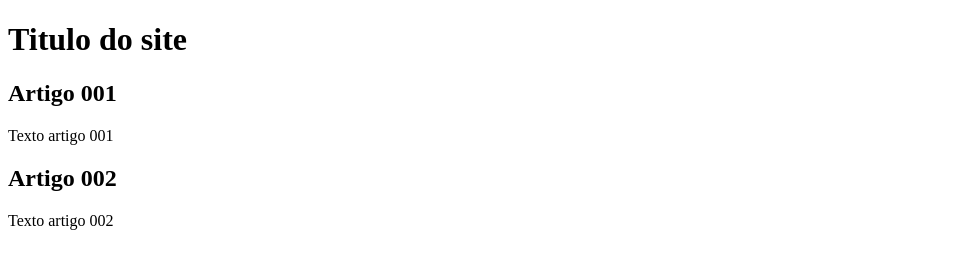
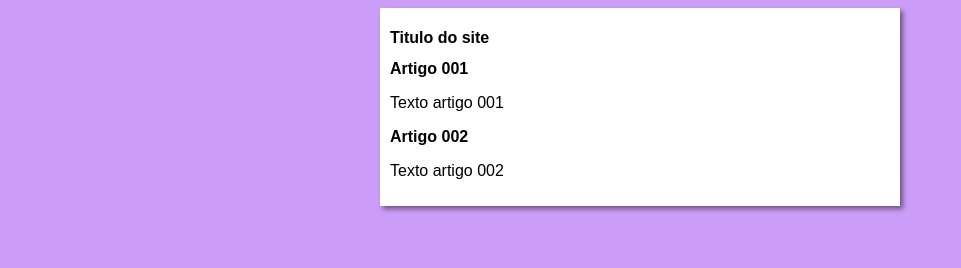
Before and after one commit to Vivianyribeiro/Projeto-site, a plain HTML site: page index.html in a window 1280 px wide. Shown: the whole page, without its empty margins (0-961 px from the left). Drawn offline with Linux system fonts and the light colour scheme.

Commit message:
iniciei design

```diff
--- /dev/null
+++ b/estilos/style.css
@@ -0,0 +1,16 @@
+* {
+    font-family: Arial, Helvetica, sans-serif;
+    font-size: 16px;
+}
+
+body {
+    background-color: rgb(204, 157, 248);
+
+}
+main {
+    background-color: white;
+    width: 500px;
+    margin: auto;
+    padding: 10px;
+    box-shadow: 3px 3px 5px rgba(0, 0, 0, 0.4731);
+}
--- a/index.html
+++ b/index.html
@@ -6,6 +6,7 @@
     <meta name="viewport" content="width=
     , initial-scale=1.0">
     <title>Titulo do site</title>
+    <link rel="stylesheet" href="estilos/style.css">
 </head>
 <body>
     <main>
```
